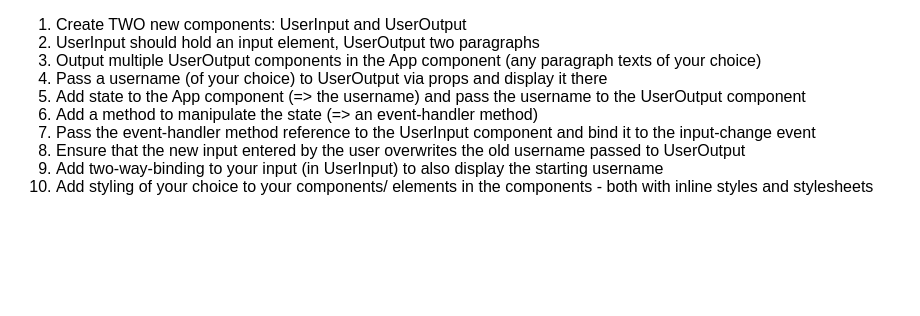
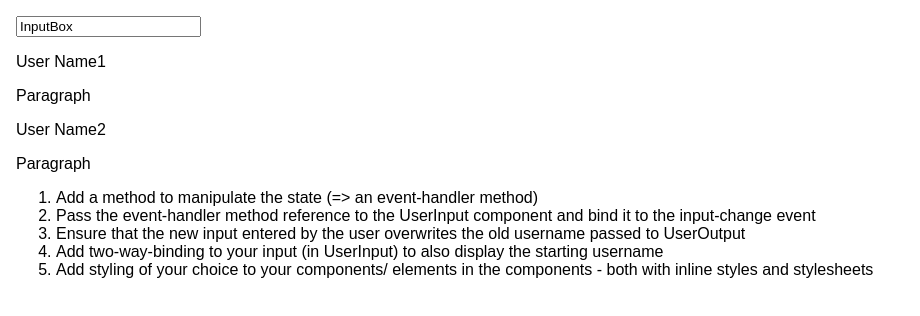
Before and after one commit to aidanlowson/ReactTraining, a React (Create React App) app in the folder base-syntax--assignment-problem/: page / in a window 1280 px wide. Shown: the top 316 px of the page, without its empty margins (0-920 px from the left). Built offline with nearby package versions, Linux system fonts and the light colour scheme.

Commit message:
Started assignmnet 1

```diff
--- a/base-syntax--assignment-problem/src/App.js
+++ b/base-syntax--assignment-problem/src/App.js
@@ -1,16 +1,57 @@
+//  Packages
 import React, { Component } from 'react';
+//  Components
+import UserInput from './UserInput/UserInput';
+import UserOutput from './UserOutput/UserOutput';
+//  Styles
 import './App.css';
 
 class App extends Component {
+  constructor(props) {
+    super(props);
+    this.state = {
+      userName: [
+        {
+          user: 'User Name1'
+        },
+        {
+          user: 'User Name2'
+        }
+      ]
+
+    }
+  }
+  handleNameChange = () => {
+    this.setState({
+      userName: [
+      {
+        user: 'Changed 1'
+      },
+      {
+        user: 'Changed 2'
+      }
+    ]
+  })
+}
   render() {
+
+
+
     return (
       <div className="App">
+          <div>
+            <UserInput />
+          </div>
+          <div>
+            <UserOutput userName={this.state.userName[0].user}/>
+            <UserOutput userName={this.state.userName[1].user}/>
+          </div>
         <ol>
-          <li>Create TWO new components: UserInput and UserOutput</li>
+          {/* <li>Create TWO new components: UserInput and UserOutput</li>
           <li>UserInput should hold an input element, UserOutput two paragraphs</li>
           <li>Output multiple UserOutput components in the App component (any paragraph texts of your choice)</li>
           <li>Pass a username (of your choice) to UserOutput via props and display it there</li>
-          <li>Add state to the App component (=> the username) and pass the username to the UserOutput component</li>
+          <li>Add state to the App component (=> the username) and pass the username to the UserOutput component</li> */}
           <li>Add a method to manipulate the state (=> an event-handler method)</li>
           <li>Pass the event-handler method reference to the UserInput component and bind it to the input-change event</li>
           <li>Ensure that the new input entered by the user overwrites the old username passed to UserOutput</li>
--- /dev/null
+++ b/base-syntax--assignment-problem/src/UserInput/UserInput.js
@@ -0,0 +1,11 @@
+import React from 'react';
+
+const UserInput = () => {
+  return (
+    <div>
+      <input type="text" value="InputBox" onChange={console.log('Changed')}/>
+    </div>
+  )
+}
+
+export default UserInput;
--- /dev/null
+++ b/base-syntax--assignment-problem/src/UserOutput/UserOutput.js
@@ -0,0 +1,12 @@
+import React from 'react';
+
+const UserOutput = (props) => {
+  return (
+    <div>
+      <p>{props.userName}</p>
+      <p>Paragraph</p>
+    </div>
+  )
+}
+
+export default UserOutput;
```
Also changed, not shown: 1 other file (tests, documents, lock files or other folders).
